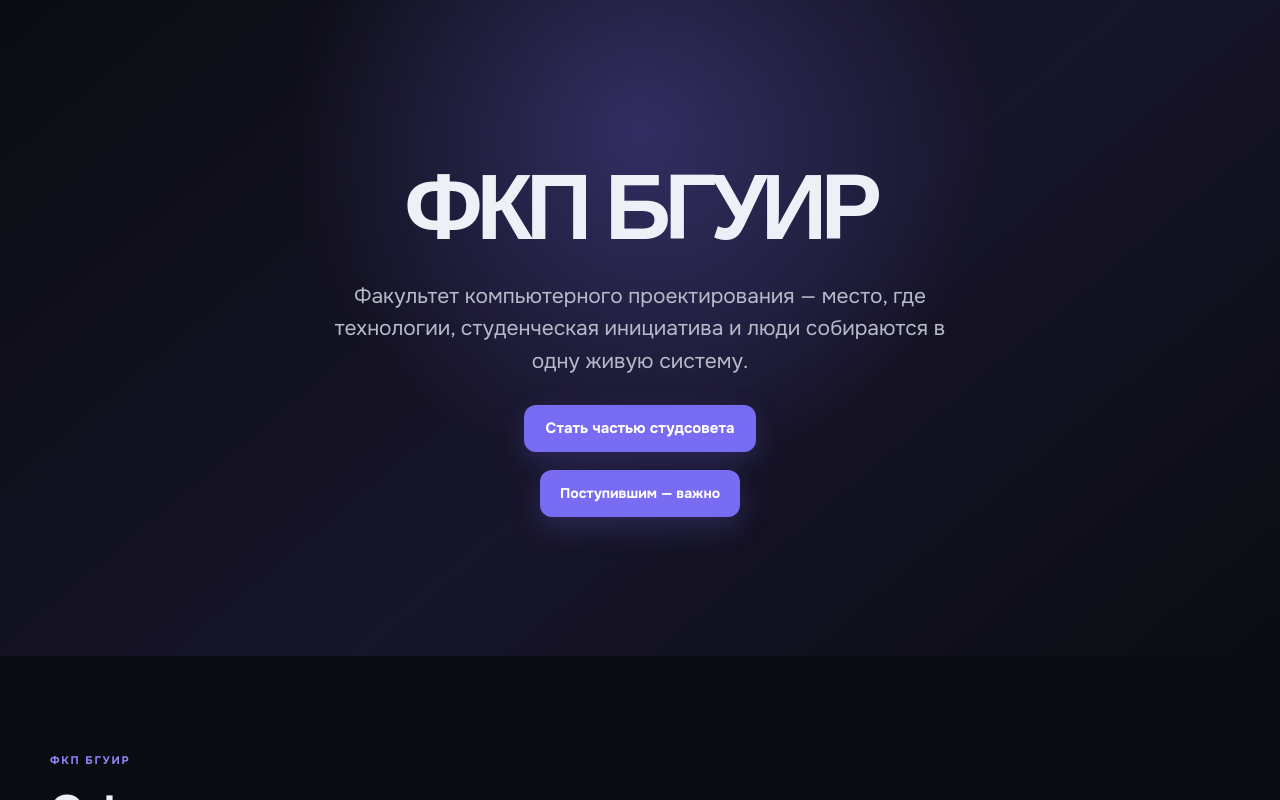
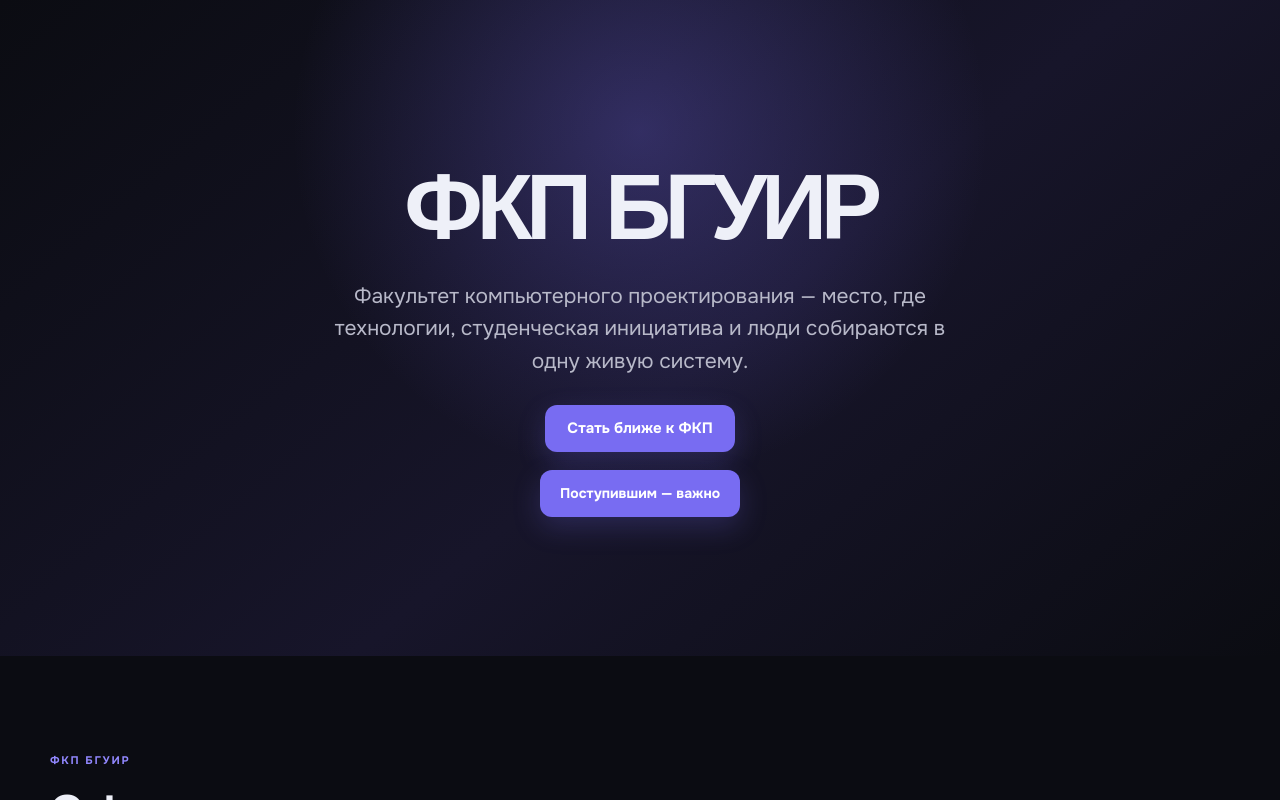
Before and after one commit to wolllipp/fcadbott, a React (Vite) app in the folder frontend/: page / in a window 1280 px wide. Built offline with nearby package versions, Linux system fonts and the light colour scheme; no server answers; a web font is replaced by a local one.

Commit message:
Rename join button

```diff
--- a/frontend/src/pages/PortfolioPage.tsx
+++ b/frontend/src/pages/PortfolioPage.tsx
@@ -159,7 +159,7 @@
       <nav className={`landing-nav${navVisible ? ' visible' : ''}`}><div className="landing-nav-inner"><a className="landing-brand" href="#top" onClick={(e) => { e.preventDefault(); scrollToSection('top'); }}><span style={{ fontFamily: 'Unbounded, sans-serif', fontSize: 16 }}>ФКП БГУИР</span></a><div className="landing-links">{[['О факультете','about'],['Поступление','admission'],['Администрация','administration'],['Активности','activities'],['Студсовет','council'],['Сектора','sectors'],['Расписание','schedule'],['Словарь','slang'],['Общежития','dormitory']].map(([label,id]) => <a key={id} href={`#${id}`} onClick={(e) => { e.preventDefault(); scrollToSection(id); }}>{label}</a>)}</div></div></nav>
 
       <main id="top">
-        <section className="landing-hero"><div><h1>ФКП БГУИР</h1><p>Факультет компьютерного проектирования — место, где технологии, студенческая инициатива и люди собираются в одну живую систему.</p><div style={{ display: 'flex', flexDirection: 'column', alignItems: 'center', gap: 10, marginBottom: 18 }}><a className="landing-button" href="https://t.me/fcad_ss_bot" target="_blank" rel="noopener" style={{ fontSize: 15, padding: '12px 22px' }}>Стать частью студсовета</a></div><div className="landing-actions"><a className="landing-button" href="#admission" onClick={(e) => { e.preventDefault(); scrollToSection('admission'); }}>Поступившим — важно</a></div></div></section>
+        <section className="landing-hero"><div><h1>ФКП БГУИР</h1><p>Факультет компьютерного проектирования — место, где технологии, студенческая инициатива и люди собираются в одну живую систему.</p><div style={{ display: 'flex', flexDirection: 'column', alignItems: 'center', gap: 10, marginBottom: 18 }}><a className="landing-button" href="https://t.me/fcad_ss_bot" target="_blank" rel="noopener" style={{ fontSize: 15, padding: '12px 22px' }}>Стать ближе к ФКП</a></div><div className="landing-actions"><a className="landing-button" href="#admission" onClick={(e) => { e.preventDefault(); scrollToSection('admission'); }}>Поступившим — важно</a></div></div></section>
 
         <Section id="about" eyebrow="ФКП БГУИР" title="О факультете"><div className="landing-grid"><div className="landing-card"><h3>Компьютерное проектирование</h3><p>Факультет готовит специалистов в области компьютерного проектирования, программной инженерии и информационных технологий. Здесь учатся создавать решения, которые работают за пределами учебной аудитории.</p></div><div className="landing-card"><h3>Студенческая жизнь</h3><p>БГУИР — это лекции, проекты, спорт, творчество, новые знакомства и команды, в которых можно найти своё направление.</p></div><div className="landing-card"><h3>Студенческий совет ФКП</h3><p>Помогает первокурсникам адаптироваться, представляет интересы студентов, организует события и связывает студентов с факультетом.</p></div></div></Section>
 
```
